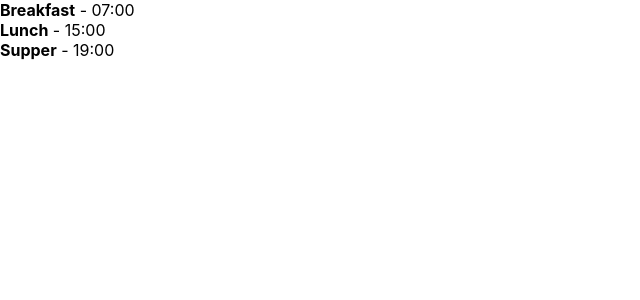
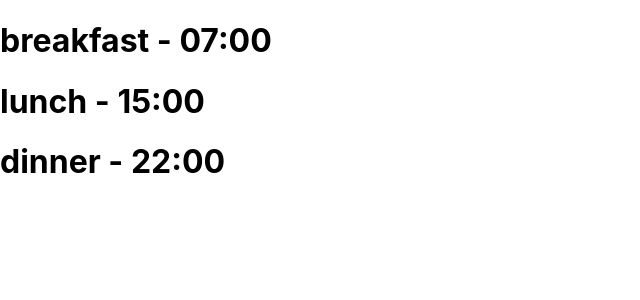
Before and after one commit to ZbigniewKulczynski1984/17_11_2022, a React (Create React App) app in the folder my-app/: page / in a window 1280 px wide. Shown: the top 300 px of the page, without its empty margins (0-640 px from the left). Built offline with nearby package versions, Linux system fonts and the light colour scheme.

Commit message:
code added and modified

```diff
--- /dev/null
+++ b/my-app/src/Components/App.jsx
@@ -0,0 +1,14 @@
+import React from 'react';
+import Countdown from './Countdown';
+
+const App = () => {
+	return (
+		<div>
+			<Countdown name="breakfast" time="07:00"/>
+			<Countdown name="lunch" time="15:00"/>
+			<Countdown name="dinner" time="22:00"/>
+		</div>
+	);
+};
+
+export default App;
--- /dev/null
+++ b/my-app/src/Components/Countdown.jsx
@@ -0,0 +1,11 @@
+import React from 'react';
+
+const Countdown = (props) => (
+	<h1>
+		<div className="countdown">
+			<strong>{props.name}</strong> - {props.time}
+		</div>
+	</h1>
+);
+
+export default Countdown;
--- a/my-app/src/Countdown/Countdown.jsx
+++ /dev/null
@@ -1,19 +0,0 @@
-import React from 'react';
-
-const Countdown = () => {
-	return (
-		<div>
-			<div className="countdown">
-				<strong>Breakfast</strong> - 07:00
-			</div>
-			<div className="countdown">
-				<strong>Lunch</strong> - 15:00
-			</div>
-			<div className="countdown">
-				<strong>Supper</strong> - 19:00
-			</div>
-		</div>
-	);
-};
-
-export default Countdown;
--- a/my-app/src/index.js
+++ b/my-app/src/index.js
@@ -1,18 +1,14 @@
 import React from 'react';
 import ReactDOM from 'react-dom/client';
 import './index.css';
-import Countdown from './Countdown/Countdown';
-import App from './App';
+import App from './Components/App';
 import reportWebVitals from './reportWebVitals';
 
 const root = ReactDOM.createRoot(document.getElementById('root'));
 root.render(
   <React.StrictMode>
-    <Countdown />
+    <App />
   </React.StrictMode>
 );
 
-// If you want to start measuring performance in your app, pass a function
-// to log results (for example: reportWebVitals(console.log))
-// or send to an analytics endpoint. Learn more: https://bit.ly/CRA-vitals
 reportWebVitals();
```
